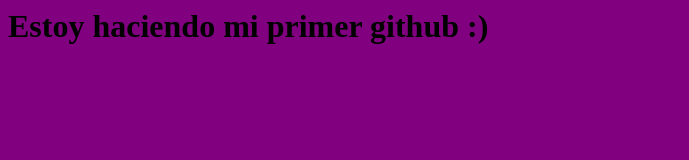
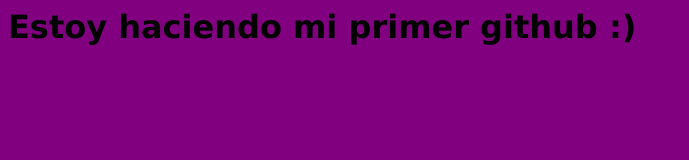
Before and after one commit to arodriguezCRN/2021agm4, a plain HTML site: page index.html in a window 1280 px wide. Shown: the whole page, without its empty margins (0-689 px from the left). Drawn offline with Linux system fonts and the light colour scheme.

Commit message:
Update estils.css

```diff
--- a/estils.css
+++ b/estils.css
@@ -1,3 +1,10 @@
 body {
   background-color: purple;
+  font-family: verdana;
+  font-weight: 20px;
 }
+
+div {
+
+
+}
```
